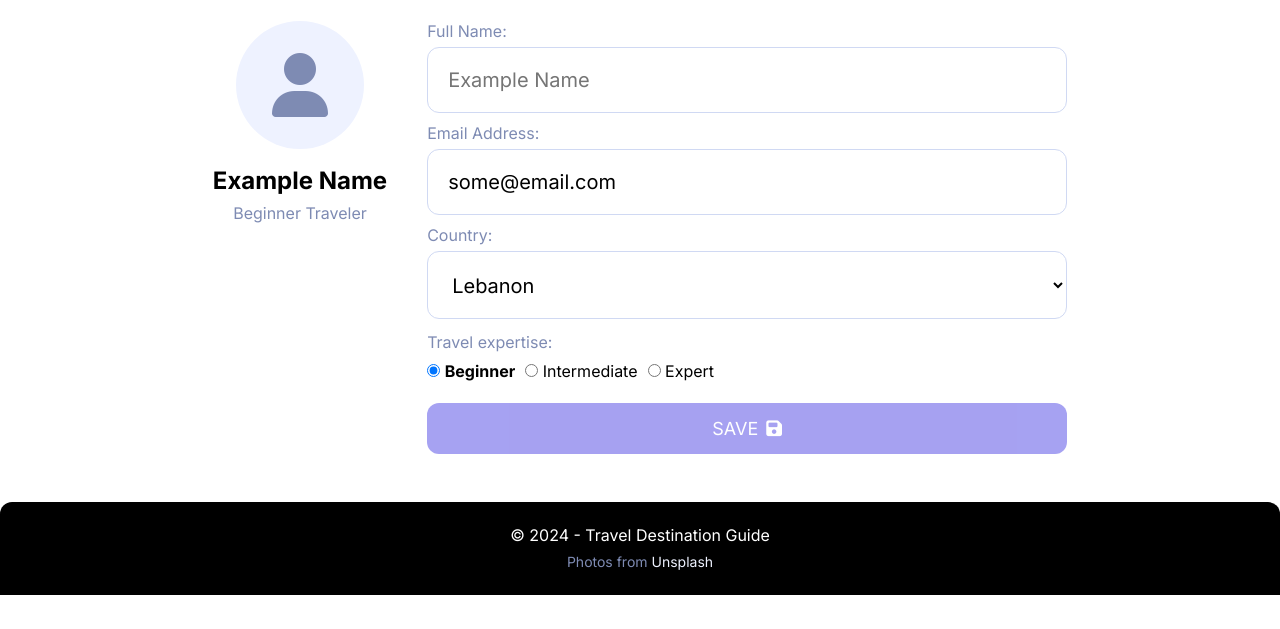
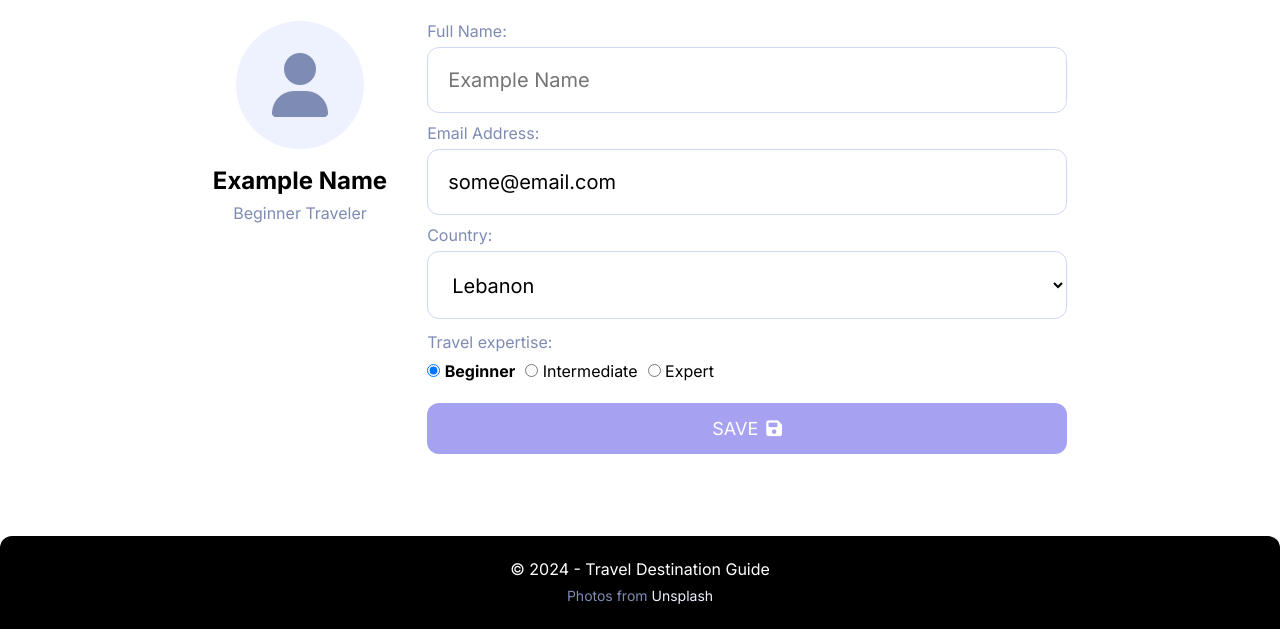
Before and after one commit to anthonytoumaibrahim/travel-destination-guide, a plain HTML site: page pages/profile.html in a window 1280 px wide. Shown: the part 171-800 px from the top of the page. Drawn offline with Linux system fonts and the light colour scheme.

Commit message:
Aligned profile footer to bottom

```diff
--- a/styles/pages/profile.css
+++ b/styles/pages/profile.css
@@ -1,3 +1,15 @@
+body {
+  width: 100%;
+  height: 100vh;
+  display: flex;
+  flex-direction: column;
+}
+.container {
+  width: 100%;
+}
+.site-footer {
+  margin-top: auto !important;
+}
 .profile-info {
   display: flex;
   justify-content: center;
```
